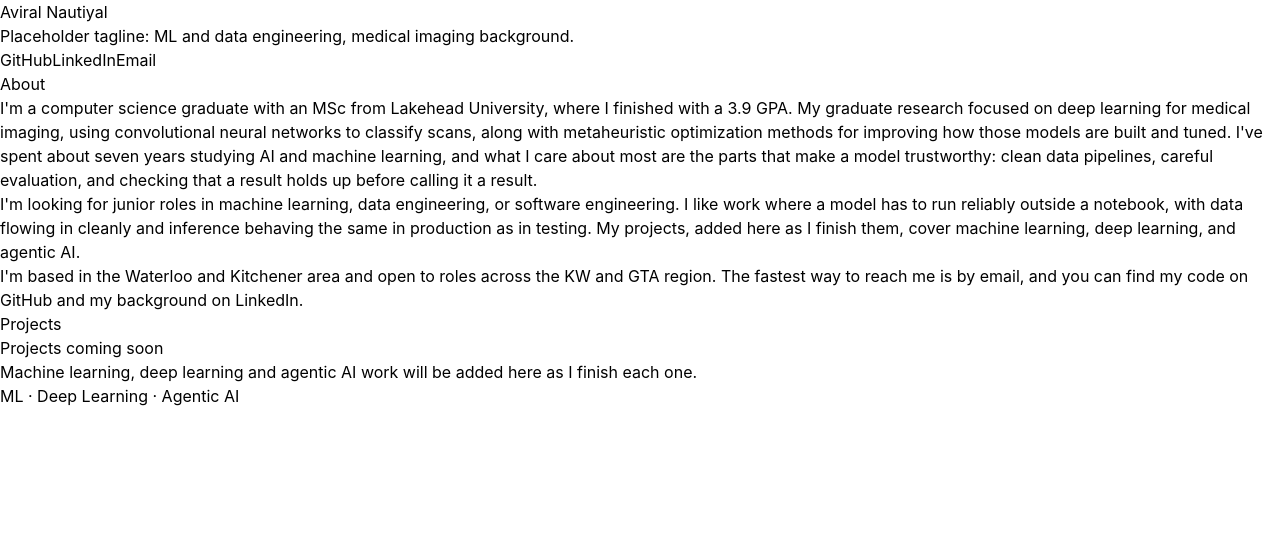
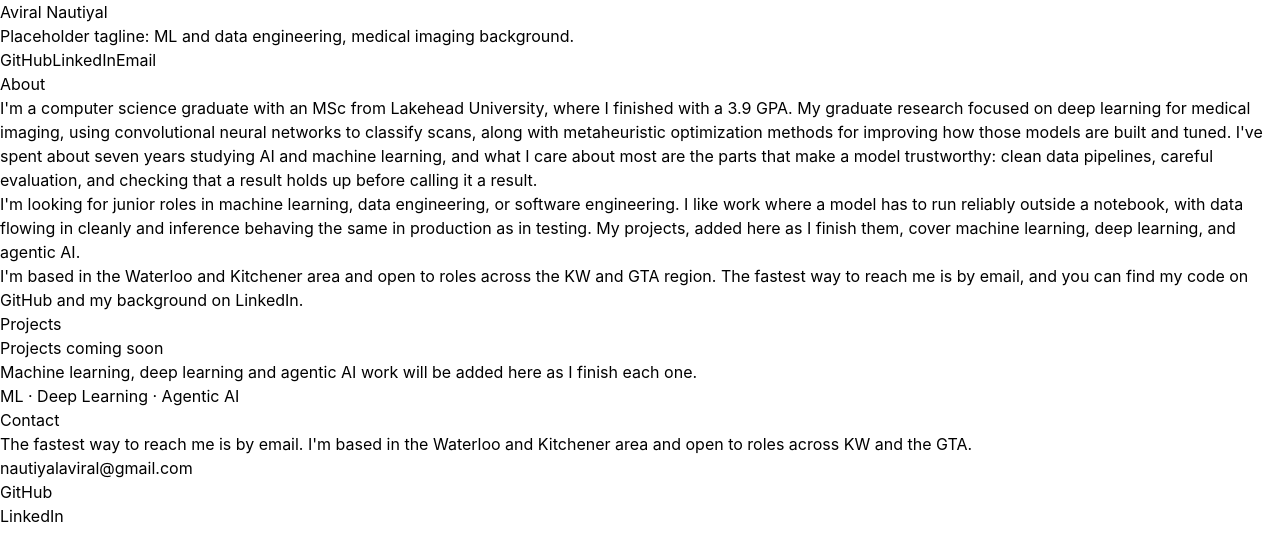
Before and after one commit to avi-nauty/portfolio, a React (Vite) app: page / in a window 1280 px wide. Shown: the top 560 px of the page. Built offline with nearby package versions, Linux system fonts and the light colour scheme.

Commit message:
Add Contact Section

```diff
--- a/src/App.tsx
+++ b/src/App.tsx
@@ -1,6 +1,7 @@
 import Hero from "./components/Hero"
 import About from "./components/About"
 import Projects from "./components/Projects"
+import Contact from "./components/Contact"
 
 function App() {
   return (
@@ -8,6 +9,7 @@ function App() {
       <Hero />
       <About />
       <Projects />
+      <Contact />
     </>
   )
 }
--- /dev/null
+++ b/src/components/Contact.tsx
@@ -0,0 +1,15 @@
+function Contact() {
+  return (
+    <section id="contact">
+      <h2>Contact</h2>
+      <p>The fastest way to reach me is by email. I'm based in the Waterloo and Kitchener area and open to roles across KW and the GTA.</p>
+      <ul>
+        <li><a href="mailto:nautiyalaviral@gmail.com">nautiyalaviral@gmail.com</a></li>
+        <li><a href="https://github.com/avi-nauty" target="_blank" rel="noreferrer">GitHub</a></li>
+        <li><a href="https://linkedin.com/in/aviral-nautiyal" target="_blank" rel="noreferrer">LinkedIn</a></li>
+      </ul>
+    </section>
+  )
+}
+
+export default Contact
```
